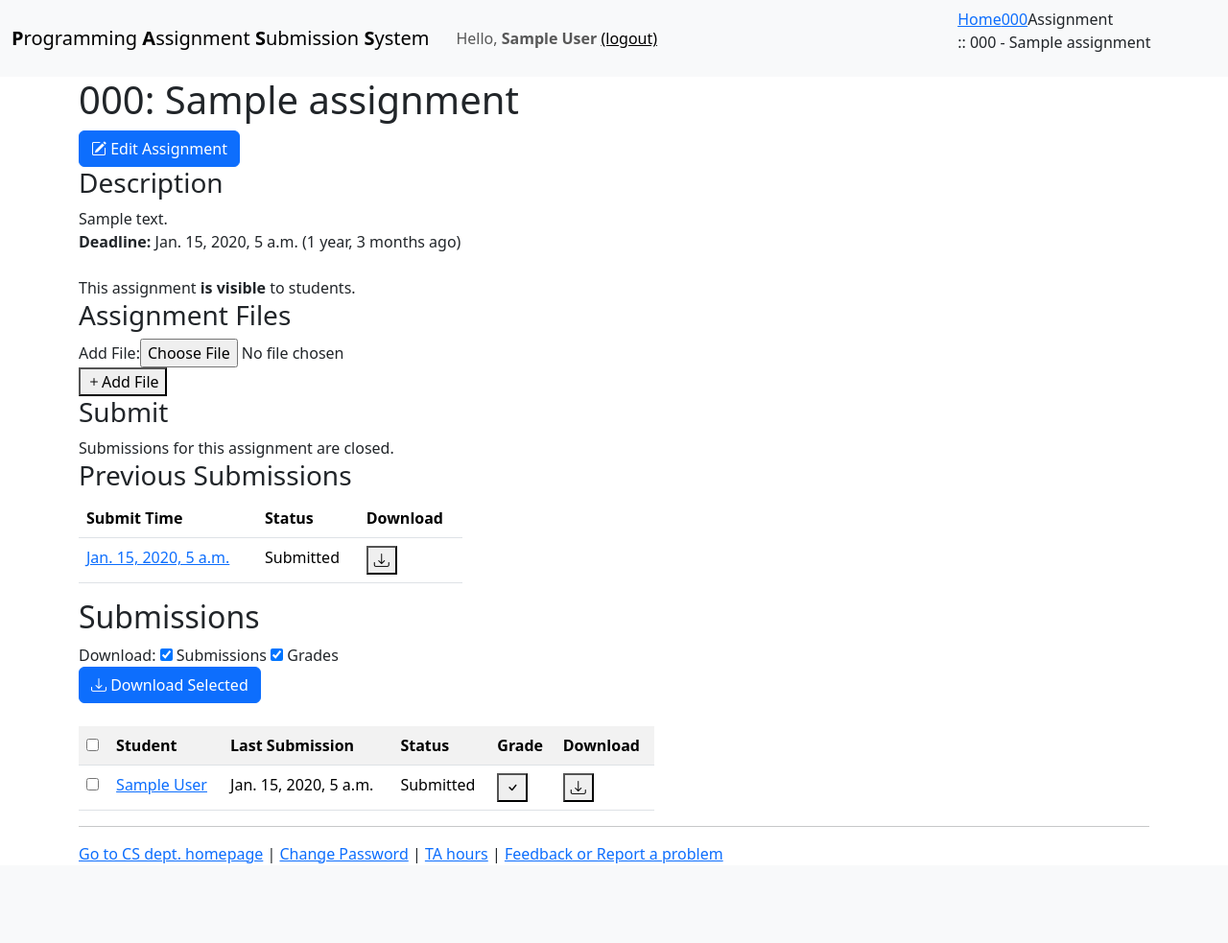
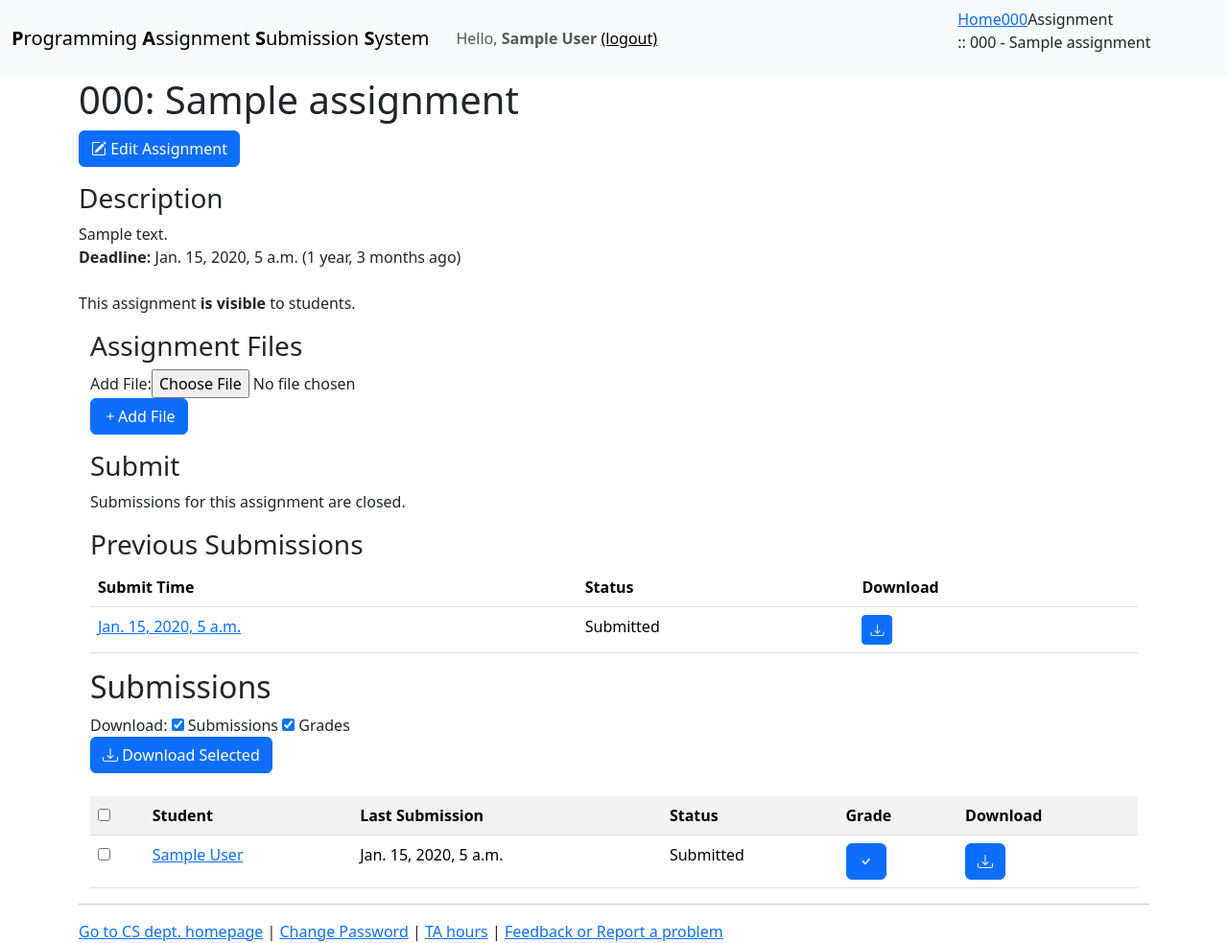
Before and after one commit to IsaacKhor/athena, a Django app: page /assignment/1 in a window 1280 px wide. Shown: the whole page at 96% size. Before the commit the page ends 900 px from the top, so only its background shows below. Run offline with Django 3.2, Linux system fonts and the light colour scheme; a user stored in the database is signed in; tables that the repository leaves empty hold one stand-in row (values such as "Sample post"); some libraries are stand-ins or nearby versions.

Commit message:
New bootstrap containers

```diff
--- a/templates/grader/assignment.html
+++ b/templates/grader/assignment.html
@@ -5,7 +5,7 @@
 <script language="JavaScript">
   function toggle_selected(source, name) {
     checkboxes = document.getElementsByName(name);
-  for(var i=0, n=checkboxes.length;i<n;i++) {
+    for (var i = 0, n = checkboxes.length; i < n; i++) {
       checkboxes[i].checked = source.checked;
     }
   }
@@ -33,19 +33,19 @@ function toggle_selected(source, name) {
 {% if instructor_view %}
 <a class='btn btn-primary' href={% url 'grader:edit_assgn' assgn.course.id assgn.id %}>
   <span class="bi bi-pencil-square"></span> Edit Assignment
-  </a><br/>
+</a><br />
 {% endif %}
 
-  <h3>Description</h3>
+<h3 class='mt-3'>Description</h3>
 {{assgn.get_description|safe}}
-  <br/>
+<br />
 <b>Deadline: </b> {{assgn.due_date}}
 {% if past_due %}
-  ({{assgn.due_date|timesince}} ago) <br/>
+({{assgn.due_date|timesince}} ago) <br />
 {% else %}
 ({{assgn.due_date|timeuntil}} left)
 {% endif %}
-  <br/>
+<br />
 
 {% if instructor_view %}
 {% if assgn.is_visible %}
@@ -57,12 +57,14 @@ function toggle_selected(source, name) {
 
 {% if files|length > 0 or instructor_view %}
 
-  <div style='width:600px'>
-  <h3>Assignment Files</h3>
+<div class='container'>
+  <h3 class='mt-3'>Assignment Files</h3>
   {% if files|length > 0 %}
 
   <table class='table table-striped'>
-      <th>Filename</th><th>Date Created</th><th>Size (bytes)</th>{% if instructor_view %}<th>Delete</th>{% endif %}
+    <th>Filename</th>
+    <th>Date Created</th>
+    <th>Size (bytes)</th>{% if instructor_view %}<th>Delete</th>{% endif %}
     {% for filename, size, create_date in files %}
     <tr>
       <td><a href={% url 'grader:assgn_file_download' assgn.id filename%}>{{ filename }}</a></td>
@@ -82,9 +84,10 @@ function toggle_selected(source, name) {
   <form method="POST" enctype="multipart/form-data">
     {% csrf_token %}
     {{ file_form }}
-      <br/>
-    <button type="submit" class="button btn-primary" name="action" value="add_file">
-        <span class="bi bi-plus"></span>Add File </button>
+    <br />
+    <button type="submit" class="btn btn-primary" name="action" value="add_file">
+      <span class="bi bi-plus"></span>Add File
+    </button>
   </form>
   {% endif %}
 
@@ -93,8 +96,8 @@ function toggle_selected(source, name) {
 
 {% if student_view %}
 
-  <div style='width:600px'>
-  <h3>Submit</h3>
+<div class='container-fluid'>
+  <h3 class='mt-3'>Submit</h3>
 
   {% if form %}
   <form method="POST" enctype="multipart/form-data">
@@ -102,7 +105,7 @@ function toggle_selected(source, name) {
     <table class="table">
       {{ form.as_table }}
     </table>
-    <input type="submit" class="button btn-primary" value="Submit" />
+    <input type="submit" class="btn btn-primary" value="Submit" />
   </form>
   {% elif past_due %}
   Submissions for this assignment are closed.
@@ -113,23 +116,21 @@ function toggle_selected(source, name) {
 </div>
 
 {% if prev_submissions|length > 0 %}
-  <div style='width:400px'>
-  <h3>Previous Submissions</h3>
+<div class='container-fluid'>
+  <h3 class='mt-3'>Previous Submissions</h3>
   <table class="table">
-  <th>Submit Time</th><th>Status</th><th>Download</th>
+    <th>Submit Time</th>
+    <th>Status</th>
+    <th>Download</th>
     {% for s in prev_submissions %}
     <tr>
 
       <td>
-        {%if s.status = s.CH_PREVIOUS%}
-        {{s.sub_date}}
-        {%else%}
         <a href={% url 'grader:submissions' assgn.id user.id %}>{{s.sub_date}}</a>
-        {%endif%}
       </td>
       <td> {{ s|submission_status:student_view }} </td>
       <!--Download option-->
-    <td><button class="button btn-primary btn-sm" href={% url 'grader:submission_download' s.id %}>
+      <td><button class="btn btn-primary btn-sm" href={% url 'grader:submission_download' s.id %}>
         <i class="bi bi-download"></i>
       </button></td>
     </tr>
@@ -137,14 +138,14 @@ function toggle_selected(source, name) {
   </table>
 </div>
 {% else %}
-  <br/>
+<br />
 You have not submitted anything for this assignment yet
 {% endif %}
 {% endif %}
 
 {% if ta_view or instructor_view %}
-  <div style='width:600px'>
-  <h2>Submissions</h2>
+<div class='container-fluid'>
+  <h2 class='mt-3'>Submissions</h2>
 
   <form method='POST'>
     {% csrf_token %}
@@ -157,8 +158,8 @@ function toggle_selected(source, name) {
     <button type='submit' class='btn btn-primary' name='action' value="hide_reports">
       <span class="bi bi-eye-slash-fill"></span> Hide Selected Reports
     </button>
-      <br/>
-      <br/>
+    <br />
+    <br />
     {% endif %}
 
     Download:
@@ -167,36 +168,41 @@ function toggle_selected(source, name) {
     {% if show_autograde %}
     <label><input type='checkbox' name='download_type' value='reports' checked> Reports </label>
     {% endif %}
-      <br/>
+    <br />
 
     <button type='submit' class='btn btn-primary' name='action' value="download_many">
       <span class="bi bi-download"></span> Download Selected
     </button>
 
-      <br/>
-      <br/>
+    <br />
+    <br />
 
     <table class="table table-striped">
       <th><input type='checkbox' onClick='toggle_selected(this, "submissions")'></th>
-          <th>Student</th><th>Last Submission</th><th>Status</th><th>Grade</th><th>Download</th>
+      <th>Student</th>
+      <th>Last Submission</th>
+      <th>Status</th>
+      <th>Grade</th>
+      <th>Download</th>
 
-          {% if show_autograde %}<th>Report</th>    {%endif%}
+      {% if show_autograde %}<th>Report</th> {%endif%}
 
       {% for recent in recent_subs %}
       <tr valign='center'>
         <td><input type='checkbox' name='submissions' value='{{recent.id}}'></td>
         <td><a href={% url 'grader:submissions' assgn.id recent.student.id %}>
-                      {{recent.student.first_name}} {{recent.student.last_name}}</a></td>
+          {{recent.student.first_name}} {{recent.student.last_name}}</a>
+        </td>
         <td>{{recent.sub_date}}</td>
         <td>{{recent|submission_status:student_view}}</td>
 
         <!--Details option-->
-                  <td><button class="button btn-primary" href={% url 'grader:submissions' assgn.id recent.student.id %}>
+        <td><button class="btn btn-primary" href={% url 'grader:submissions' assgn.id recent.student.id %}>
           <span class="bi bi-check"></span>
         </button></td>
 
         <!--Download option-->
-                  <td><button class="button btn-primary" href={% url 'grader:submission_download' recent.id %}>
+        <td><button class="btn btn-primary" href={% url 'grader:submission_download' recent.id %}>
           <span class="bi bi-download"></span>
         </button></td>
 
```
Lines whose indentation alone changed are shown as unchanged.
